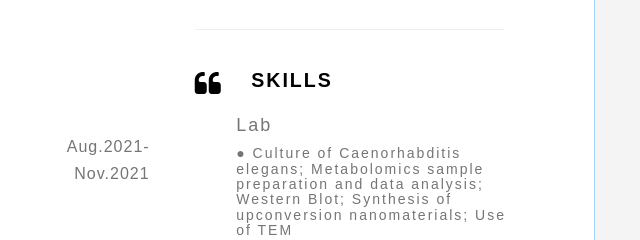
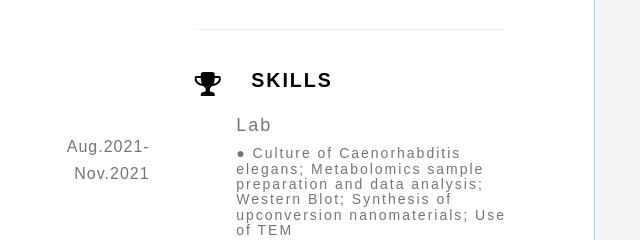
Before and after one commit to ploverl/wenning, a plain HTML site: page index.html in a window 1280 px wide. Shown: the part 1471-1711 px from the top of the page, 630-1270 px from the left. Drawn offline with nearby package versions, Linux system fonts and the light colour scheme; a web font is replaced by a local one.

Commit message:
Update index.html

```diff
--- a/index.html
+++ b/index.html
@@ -449,7 +449,7 @@ footer a {
 
 		<div class="row ">
 			<div class="col-sm-1 col-md-2 mobmid">
-				<span class="secicon fa fa-quote-left"></span>
+				<span class="secicon fa fa-trophy"></span>
 			</div><!--icon end-->
 
 			<div class="col-sm-11 col-md-10 testimonials">
```
